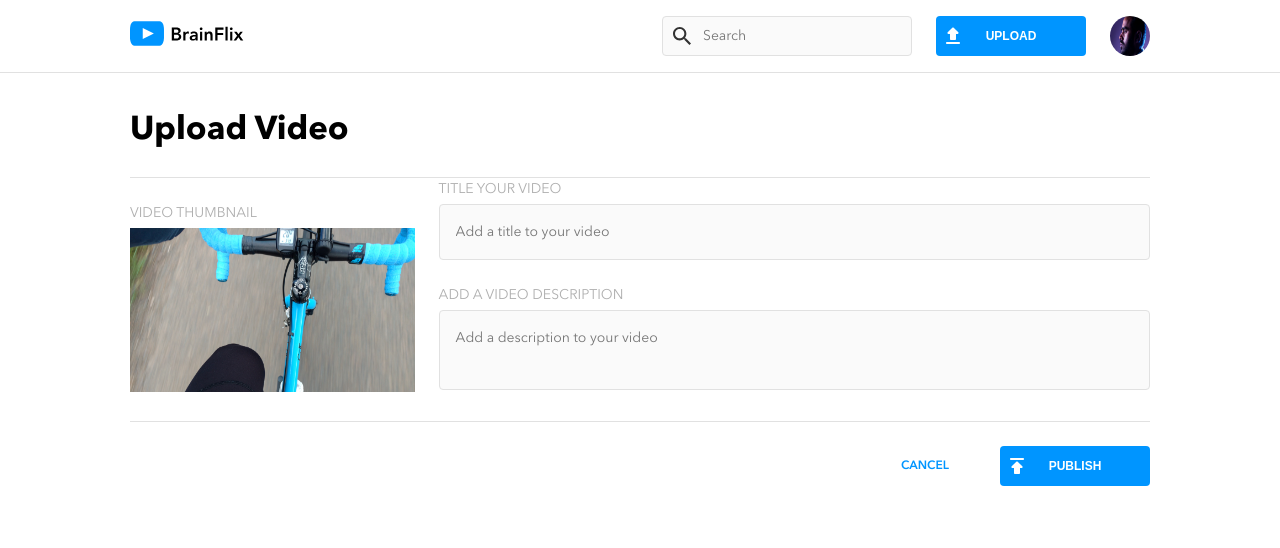
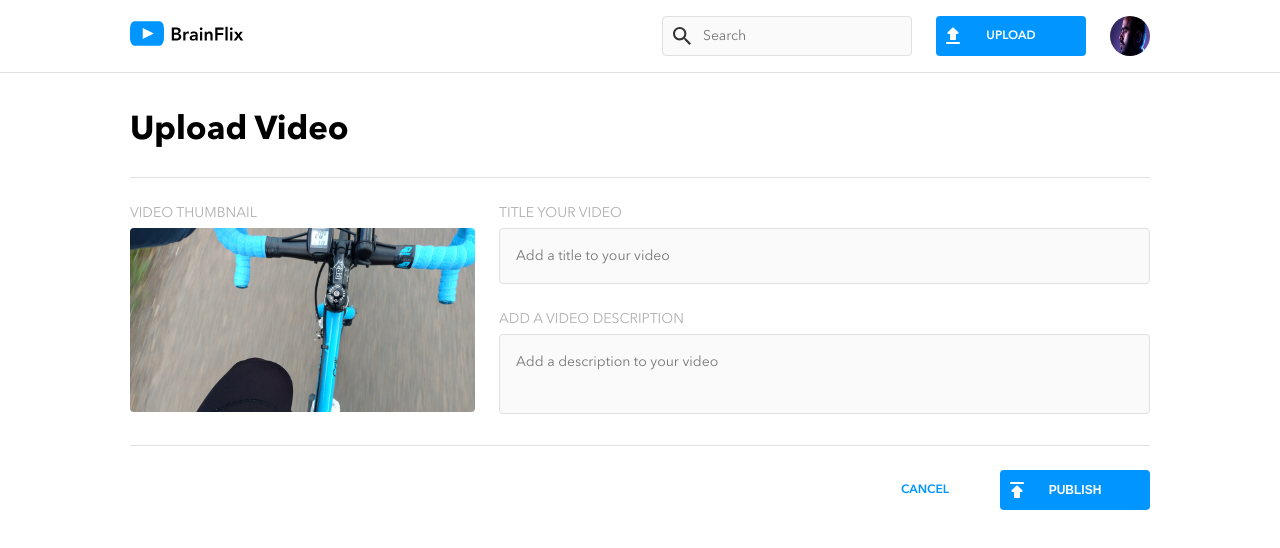
Before and after one commit to MalikP1/malik-pinkerton-brainflix, a React (Create React App) app: page /videoUpload in a window 1280 px wide. Shown: the top 548 px of the page. Built offline with nearby package versions, Linux system fonts and the light colour scheme.

Commit message:
implement all feedback changes.

```diff
--- a/src/components/Conversation/Conversation.js
+++ b/src/components/Conversation/Conversation.js
@@ -21,13 +21,13 @@ function Conversation({ convo }) {
         </div>
         <form onSubmit={handleFormSubmit} className="conversation__form">
           <div className="conversation__inputs">
-            <label className="conversation__label">JOIN THE CONVERSATION</label>
+            <label className="conversation__label">Join the conversation</label>
             <textarea
               className="conversation__input"
               placeholder="Add a new comment"
             ></textarea>
           </div>
-          <button className="conversation__button">COMMENT</button>
+          <button className="conversation__button">Comment</button>
         </form>
       </div>
     </article>
--- a/src/components/Conversation/Conversation.scss
+++ b/src/components/Conversation/Conversation.scss
@@ -45,6 +45,7 @@
   &__label {
     @include body;
     color: $Secondary-text;
+    text-transform: uppercase;
   }
   &__input {
     @include form-input;
@@ -54,6 +55,7 @@
     background: url("../../assets/images/add_comment.svg") no-repeat scroll 5px;
     @include button;
     border: none;
+    text-transform: uppercase;
     @include tablet {
       margin-top: 1.2rem;
       margin-left: 1.5rem;
--- a/src/components/Header/Header.js
+++ b/src/components/Header/Header.js
@@ -1,14 +1,8 @@
 import BrainFlixLogo from "../../assets/images/BrainFlix-logo.svg";
 import MohanImage from "../../assets/images/Mohan-muruge.jpg";
-import { Link, useNavigate } from "react-router-dom";
+import { Link } from "react-router-dom";
 import "./Header.scss";
 function Header() {
-  const navigate = useNavigate();
-
-  const clickHandler = () => {
-    navigate("/videoUpload");
-  };
-
   return (
     <div className="max-width-header">
       <header className="header">
@@ -33,9 +27,9 @@ function Header() {
           ></img>
         </article>
         <article className="button">
-          <button onClick={clickHandler} className="button__body">
-            UPLOAD
-          </button>
+          <Link to="/videoUpload" className="button__body">
+            upload
+          </Link>
           <img
             className="search__image search__image--tablet"
             src={MohanImage}
--- a/src/components/Header/Header.scss
+++ b/src/components/Header/Header.scss
@@ -71,6 +71,11 @@
   &__body {
     background: url("../../assets/images/upload.svg") no-repeat scroll 5px;
     @include button;
+    display: flex;
+    justify-content: center;
+    align-items: center;
+    text-transform: uppercase;
+    text-decoration: none;
     @include tablet {
       margin-right: 1.5rem;
     }
--- a/src/components/Main/Main.js
+++ b/src/components/Main/Main.js
@@ -4,7 +4,7 @@ import PostDetails from "../PostDetails/PostDetails";
 import Bio from "../Bio/Bio";
 import Conversation from "../Conversation/Conversation";
 import Comments from "../Comments/Comments";
-import NextVideo from "../NextVideo/NextVideo";
+import NextVideos from "../NextVideos/NextVideos";
 
 function Main({ selectedVideo, videoList }) {
   return (
@@ -18,7 +18,7 @@ function Main({ selectedVideo, videoList }) {
           <Comments comments={selectedVideo.comments} />
         </section>
         <aside className="main__aside">
-          <NextVideo videos={videoList} />
+          <NextVideos videos={videoList} />
         </aside>
       </main>
     </div>
--- a/src/components/NextVideo/NextVideo.js
+++ /dev/null
@@ -1,31 +0,0 @@
-import "./NextVideo.scss";
-import { Link } from "react-router-dom";
-
-function NextVideo({ videos }) {
-  return (
-    <article className="next-video">
-      <p className="next-video__title">NEXT VIDEOS</p>
-      {videos.map((video) => {
-        return (
-          <Link
-            className="next-video__link"
-            key={video.id}
-            to={`/video/${video.id}`}
-          >
-            <div className="next-video-container">
-              <div className="next-video__image-container">
-                <img className="next-video__image" src={video.image}></img>
-              </div>
-              <div className="next-video__text">
-                <p className="next-video__text-title">{video.title}</p>
-                <p className="next-video__text-author">{video.channel}</p>
-              </div>
-            </div>
-          </Link>
-        );
-      })}
-    </article>
-  );
-}
-
-export default NextVideo;
--- /dev/null
+++ b/src/components/NextVideos/NextVideos.js
@@ -0,0 +1,31 @@
+import "./NextVideos.scss";
+import { Link } from "react-router-dom";
+
+function NextVideos({ videos }) {
+  return (
+    <section className="next-videos">
+      <p className="next-videos__title">Next videos</p>
+      {videos.map((video) => {
+        return (
+          <Link
+            className="next-videos__link"
+            key={video.id}
+            to={`/video/${video.id}`}
+          >
+            <article className="next-videos-container">
+              <div className="next-videos__image-container">
+                <img className="next-videos__image" src={video.image}></img>
+              </div>
+              <div className="next-videos__text">
+                <p className="next-videos__text-title">{video.title}</p>
+                <p className="next-videos__text-author">{video.channel}</p>
+              </div>
+            </article>
+          </Link>
+        );
+      })}
+    </section>
+  );
+}
+
+export default NextVideos;
--- a/src/components/NextVideo/NextVideo.scss
+++ b/src/components/NextVideos/NextVideos.scss
@@ -3,12 +3,13 @@
 @use "../../styles/partials/mixins" as *;
 @use "../../styles/partials/breakpoints" as *;
 
-.next-video {
+.next-videos {
   display: flex;
   flex-direction: column;
   &__title {
     color: $Secondary-text;
     margin: 0;
+    text-transform: uppercase;
     @include padding-top-and-bottom;
     @include subheader;
   }
--- a/src/components/PostDetails/PostDetails.scss
+++ b/src/components/PostDetails/PostDetails.scss
@@ -20,6 +20,9 @@
   }
   &__analytics {
     padding-left: 1rem;
+    color: $Secondary-text;
+    @include body;
+    margin: 0;
     @include tablet {
       padding-right: 2rem;
     }
@@ -33,6 +36,9 @@
     align-items: center;
   }
   &__analytics {
+    color: $Secondary-text;
+    @include body;
+    margin: 0;
     padding-left: 1rem;
   }
 }
@@ -44,14 +50,6 @@
     align-items: center;
     padding: 0;
   }
-}
-
-.author__date,
-.views__analytics,
-.likes__analytics {
-  color: $Secondary-text;
-  @include body;
-  margin: 0;
 }
 
 .author {
@@ -69,6 +67,9 @@
     }
   }
   &__date {
+    color: $Secondary-text;
+    @include body;
+    margin: 0;
     @include padding-bottom;
     @include tablet {
       padding: 0 0 0 2rem;
--- a/src/pages/VideoUpload/VideoUpload.js
+++ b/src/pages/VideoUpload/VideoUpload.js
@@ -11,7 +11,7 @@ function VideoUpload() {
 
   const handleFormSubmit = async (event) => {
     event.preventDefault();
-    if (!formInputs) {
+    if (!formInputs.input || !formInputs.textArea) {
       return;
     }
     setButtonText("Video Uploaded!");
@@ -29,7 +29,7 @@ function VideoUpload() {
   };
 
   const [formInputs, setFormInputs] = useState(null);
-  const [buttonText, setButtonText] = useState("PUBLISH");
+  const [buttonText, setButtonText] = useState("Publish");
 
   const handleFormChange = (event) => {
     const { name, value } = event.target;
@@ -44,7 +44,7 @@ function VideoUpload() {
         <form onSubmit={handleFormSubmit} className="upload__form">
           <section className="main-content">
             <article className="image-container">
-              <label className="upload__label">VIDEO THUMBNAIL</label>
+              <label className="upload__label">Video thumbnail</label>
               <img
                 className="upload__image"
                 src={videoPreview}
@@ -53,7 +53,7 @@ function VideoUpload() {
             </article>
             <article className="input-container">
               <label className="upload__label">
-                TITLE YOUR VIDEO
+                Title your video
                 <input
                   onChange={handleFormChange}
                   className="upload__input"
@@ -63,7 +63,7 @@ function VideoUpload() {
               </label>
 
               <label className="upload__label">
-                ADD A VIDEO DESCRIPTION
+                Add a video description
                 <textarea
                   onChange={handleFormChange}
                   className="upload__text"
@@ -76,7 +76,7 @@ function VideoUpload() {
 
           <article className="button">
             <Link to="/" className="button__cancel">
-              CANCEL
+              Cancel
             </Link>
             <button
               onClick={() => setButtonText("Add title and description!")}
--- a/src/pages/VideoUpload/VideoUpload.scss
+++ b/src/pages/VideoUpload/VideoUpload.scss
@@ -16,28 +16,27 @@
   &__label {
     @include body;
     color: $Secondary-text;
+    text-transform: uppercase;
   }
   &__image {
     width: 100%;
     margin-top: 0.25rem;
+    border-radius: 4px;
     @include padding-bottom;
     @include desktop {
       padding: 0;
-      height: 75%;
+      object-fit: cover;
     }
   }
-  &__input,
+
+  &__input {
+    @include form-input;
+    @include margin-bottom;
+    height: 2.5rem;
+  }
   &__text {
     @include form-input;
     @include margin-bottom;
-  }
-  &__input {
-    height: 2.5rem;
-    @include tablet {
-      height: 3.5rem;
-    }
-  }
-  &__text {
     @include tablet {
       height: 4.5rem;
     }
@@ -56,26 +55,26 @@
   }
   @include desktop {
     flex-direction: row;
+    align-items: baseline;
   }
 }
 
-.image-container,
-.input-container {
+.image-container {
+  width: 100%;
   display: flex;
   flex-direction: column;
-}
-.image-container {
-  width: 100%;
   @include tablet {
     width: 50%;
     padding-top: 1.5rem;
   }
   @include desktop {
-    width: 40%;
+    width: 53%;
   }
 }
 .input-container {
   width: 100%;
+  display: flex;
+  flex-direction: column;
   @include desktop {
     margin-left: 1.5rem;
   }
@@ -88,6 +87,7 @@
   }
   &__publish {
     background: url("../../assets/images/publish.svg") no-repeat scroll 5px;
+    text-transform: uppercase;
     @include button;
     @include margin-bottom;
   }
@@ -96,6 +96,7 @@
     justify-content: center;
     align-items: center;
     text-decoration: none;
+    text-transform: uppercase;
     @include button;
     background-color: $Background;
     color: $Primary-CTA;
```
Also changed, not shown: src/styles/partials/_mixins.scss (+8 -16 lines).
